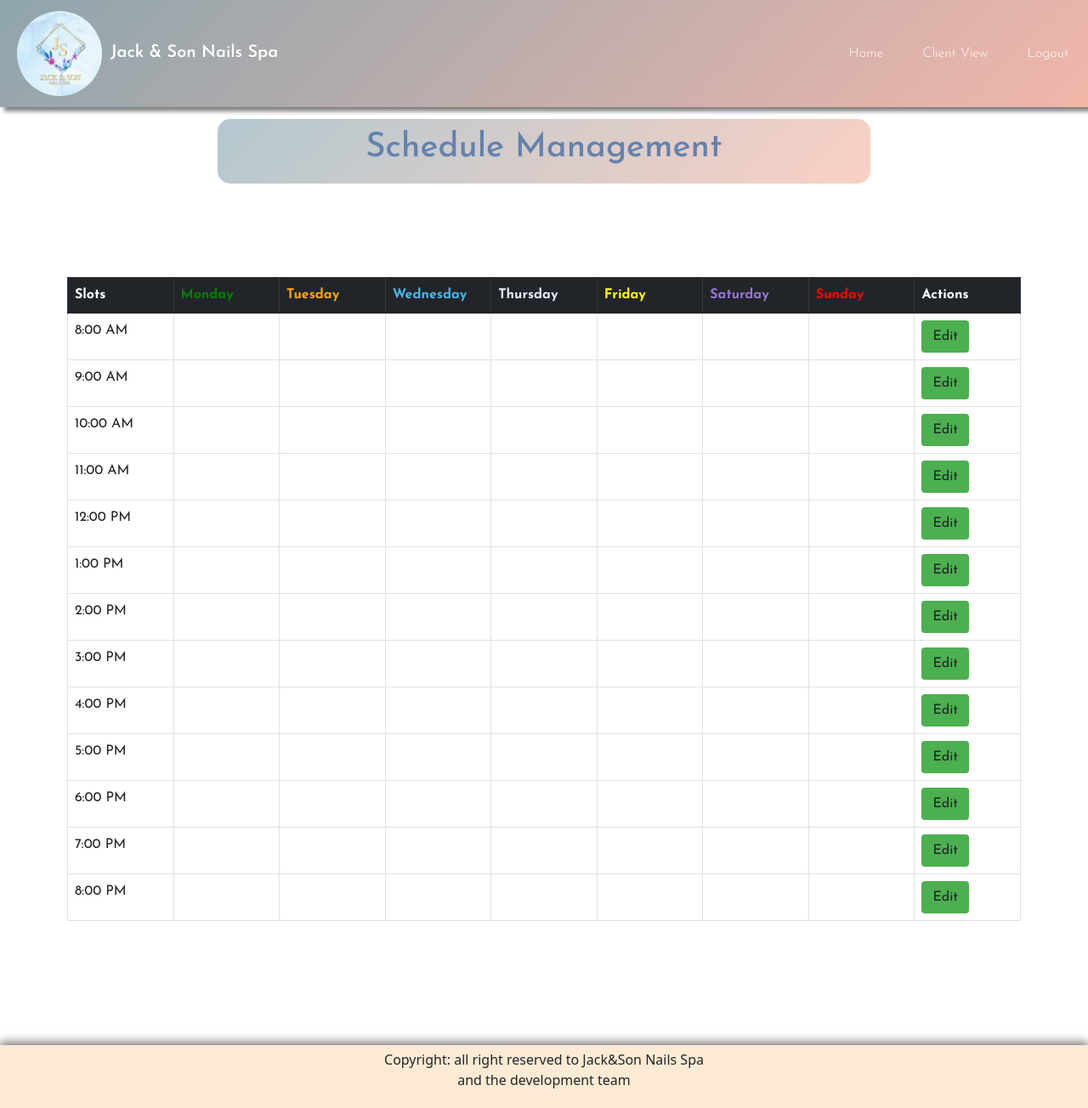
After one commit to iUtsa/Jack-and-Son-Nail-Salon-fullstack, a Flask app: template templates/seller/schedule.html in a window 1280 px wide. The commit adds this page. Shown: the whole page at 85% size. Run offline with Flask 3, Linux system fonts and the light colour scheme; the template is opened without the code that fills it, so the values that code supplies are empty.

Commit message:
schedule page

```diff
--- a/templates/seller/index.html
+++ b/templates/seller/index.html
@@ -97,7 +97,7 @@
                 <div class="card manage-card">
                     <div class="card-body">
                         <h5 class="card-title">Manage Schedule</h5>
-                        <a href="manageinventory.html" class="btn btn-primaryy">Manage</a>
+                        <a href="schedule.html" class="btn btn-primaryy">Manage</a>
                     </div>
                 </div>
             </div>
--- /dev/null
+++ b/templates/seller/schedule.html
@@ -0,0 +1,269 @@
+<!DOCTYPE html>
+<html lang="en">
+
+<head>
+    <meta charset="UTF-8">
+    <meta name="viewport" content="width=device-width, initial-scale=1">
+    <meta name="description" content="Login Page: Jack&Son Website">
+    <title>Jack & Son Nail Salon</title>
+    <link rel="stylesheet" href="/static/style.css">
+
+    <link rel="preconnect" href="https://fonts.googleapis.com">
+    <link rel="preconnect" href="https://fonts.gstatic.com" crossorigin>
+
+    <link rel="preconnect" href="https://fonts.googleapis.com">
+    <link rel="preconnect" href="https://fonts.gstatic.com" crossorigin>
+    <link href="https://fonts.googleapis.com/css2?family=Josefin+Sans:ital,wght@0,100..700;1,100..700&display=swap"
+        rel="stylesheet">
+
+    <link rel="preconnect" href="https://fonts.gstatic.com" crossorigin>
+    <link
+        href="https://fonts.googleapis.com/css2?family=Inter:ital,opsz,wght@0,14..32,100..900;1,14..32,100..900&display=swap"
+        rel="stylesheet">
+    <link href="https://cdn.jsdelivr.net/npm/bootstrap@5.1.3/dist/css/bootstrap.min.css" rel="stylesheet"
+        integrity="sha3841BmE4kWBq78iYhFldvKuhfTAU6auU8tT94WrHftjDbrCEXSU1oBoqyl2QvZ6jIW3" crossorigin="anonymous">
+
+</head>
+
+<body class="d-flex flex-column min-vh-100">
+
+    <nav class="navbar navbar-expand-lg custom-navbar fixed-top">
+        <div class="container-fluid-nav">
+            <a class="navbar-brand" href="index.html" text-decoration="none">
+                <img src="/static/photos/js-logo.webp" alt="logo"
+                    style="height: 100px; margin-right: 10px; border-radius: 50%;"><span id="headline">Jack & Son
+                    Nails Spa</span></a>
+            <button class="navbar-toggler" type="button" data-bs-toggle="collapse" data-bs-target="#navbarNav"
+                aria-controls="navbarNav" aria-expanded="false" aria-label="Toggle navigation">
+                <span class="navbar-toggler-icon"></span>
+            </button>
+        </div>
+        <div class="collapse navbar-collapse" id="navbarNav">
+            <ul class="navbar-nav">
+                <li class="nav-item">
+                    <a class="nav-link" href="index.html">Home</a>
+                </li>
+                <li class="nav-item">
+                    <a class="nav-link" href="/templates/client/index.html" target="_blank">Client View</a>
+                </li>
+                <li class="nav-item">
+                    <a class="nav-link" href="/logout" target="_blank">Logout</a>
+                </li>
+            </ul>
+        </div>
+
+    </nav>
+
+
+    <div id="employee-header">
+        <h1>Schedule Management</h1>
+    </div>
+
+
+
+    <div class="table-container" id="edit-schedule-table">
+        <table id="edit-time-table" class="table table-bordered">
+            <thead class="table-dark">
+                <tr>
+                    <th>Slots</th>
+                    <th>Monday</th>
+                    <th>Tuesday</th>
+                    <th>Wednesday</th>
+                    <th>Thursday</th>
+                    <th>Friday</th>
+                    <th>Saturday</th>
+                    <th>Sunday</th>
+                    <th>Actions</th>
+                </tr>
+            </thead>
+            <tbody>
+                <!-- Schedule table -->
+                <tr>
+                    <td>8:00 AM</td>
+                    <td></td>
+                    <td></td>
+                    <td></td>
+                    <td></td>
+                    <td></td>
+                    <td></td>
+                    <td></td>
+                    <td>
+                        <button class="btn btn-edit" onclick="editSch(this)">Edit</button>
+                    </td>
+                </tr>
+                <tr>
+                    <td>9:00 AM</td>
+                    <td></td>
+                    <td></td>
+                    <td></td>
+                    <td></td>
+                    <td></td>
+                    <td></td>
+                    <td></td>
+                    <td>
+                        <button class="btn btn-edit" onclick="editSch(this)">Edit</button>
+                    </td>
+                </tr>
+                <tr>
+                    <td>10:00 AM</td>
+                    <td></td>
+                    <td></td>
+                    <td></td>
+                    <td></td>
+                    <td></td>
+                    <td></td>
+                    <td></td>
+                    <td>
+                        <button class="btn btn-edit" onclick="editSch(this)">Edit</button>
+                    </td>
+                </tr>
+                <tr>
+                    <td>11:00 AM</td>
+                    <td></td>
+                    <td></td>
+                    <td></td>
+                    <td></td>
+                    <td></td>
+                    <td></td>
+                    <td></td>
+                    <td>
+                        <button class="btn btn-edit" onclick="editSch(this)">Edit</button>
+                    </td>
+                </tr>
+                <tr>
+                    <td>12:00 PM</td>
+                    <td></td>
+                    <td></td>
+                    <td></td>
+                    <td></td>
+                    <td></td>
+                    <td></td>
+                    <td></td>
+                    <td>
+                        <button class="btn btn-edit" onclick="editSch(this)">Edit</button>
+                    </td>
+                </tr>
+                <tr>
+                    <td>1:00 PM</td>
+                    <td></td>
+                    <td></td>
+                    <td></td>
+                    <td></td>
+                    <td></td>
+                    <td></td>
+                    <td></td>
+                    <td>
+                        <button class="btn btn-edit" onclick="editSch(this)">Edit</button>
+                    </td>
+                </tr>
+                <tr>
+                    <td>2:00 PM</td>
+                    <td></td>
+                    <td></td>
+                    <td></td>
+                    <td></td>
+                    <td></td>
+                    <td></td>
+                    <td></td>
+                    <td>
+                        <button class="btn btn-edit" onclick="editSch(this)">Edit</button>
+                    </td>
+                </tr>
+                <tr>
+                    <td>3:00 PM</td>
+                    <td></td>
+                    <td></td>
+                    <td></td>
+                    <td></td>
+                    <td></td>
+                    <td></td>
+                    <td></td>
+                    <td>
+                        <button class="btn btn-edit" onclick="editSch(this)">Edit</button>
+                    </td>
+                </tr>
+                <tr>
+                    <td>4:00 PM</td>
+                    <td></td>
+                    <td></td>
+                    <td></td>
+                    <td></td>
+                    <td></td>
+                    <td></td>
+                    <td></td>
+                    <td>
+                        <button class="btn btn-edit" onclick="editSch(this)">Edit</button>
+                    </td>
+                </tr>
+                <tr>
+                    <td>5:00 PM</td>
+                    <td></td>
+                    <td></td>
+                    <td></td>
+                    <td></td>
+                    <td></td>
+                    <td></td>
+                    <td></td>
+                    <td>
+                        <button class="btn btn-edit" onclick="editSch(this)">Edit</button>
+                    </td>
+                </tr>
+                <tr>
+                    <td>6:00 PM</td>
+                    <td></td>
+                    <td></td>
+                    <td></td>
+                    <td></td>
+                    <td></td>
+                    <td></td>
+                    <td></td>
+                    <td>
+                        <button class="btn btn-edit" onclick="editSch(this)">Edit</button>
+                    </td>
+                </tr>
+                <tr>
+                    <td>7:00 PM</td>
+                    <td></td>
+                    <td></td>
+                    <td></td>
+                    <td></td>
+                    <td></td>
+                    <td></td>
+                    <td></td>
+                    <td>
+                        <button class="btn btn-edit" onclick="editSch(this)">Edit</button>
+                    </td>
+                </tr>
+                <tr>
+                    <td>8:00 PM</td>
+                    <td></td>
+                    <td></td>
+                    <td></td>
+                    <td></td>
+                    <td></td>
+                    <td></td>
+                    <td></td>
+                    <td>
+                        <button class="btn btn-edit" onclick="editSch(this)">Edit</button>
+                    </td>
+                </tr>
+
+                </tbody>
+        </table>
+    </div>
+
+
+
+    <div class="bottom-bar">
+        <p>Copyright: all right reserved to Jack&Son Nails Spa <br> and the development team</p>
+    </div>
+
+    <script src="/static/script.js"></script>
+
+
+    <script src="https://cdn.jsdelivr.net/npm/bootstrap@5.1.3/dist/js/bootstrap.bundle.min.js"
+        integrity="sha384-ka7Sk0Gln4gmtz2MlQnikT1wXgYsOg+OMhuP+IlRH9sENBO0LRn5q+8nbTov4+1p"
+        crossorigin="anonymous"></script>
+</body>
+
+</html>
```
